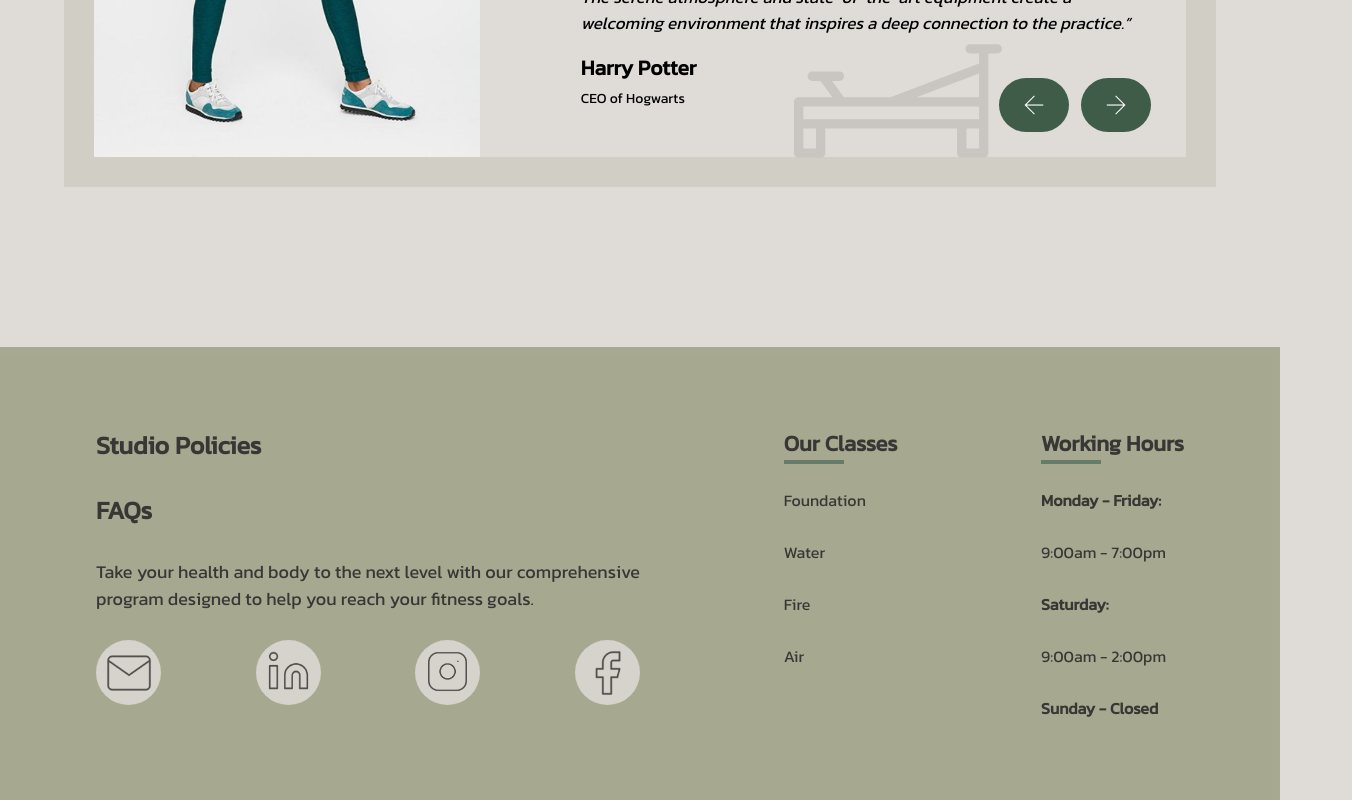
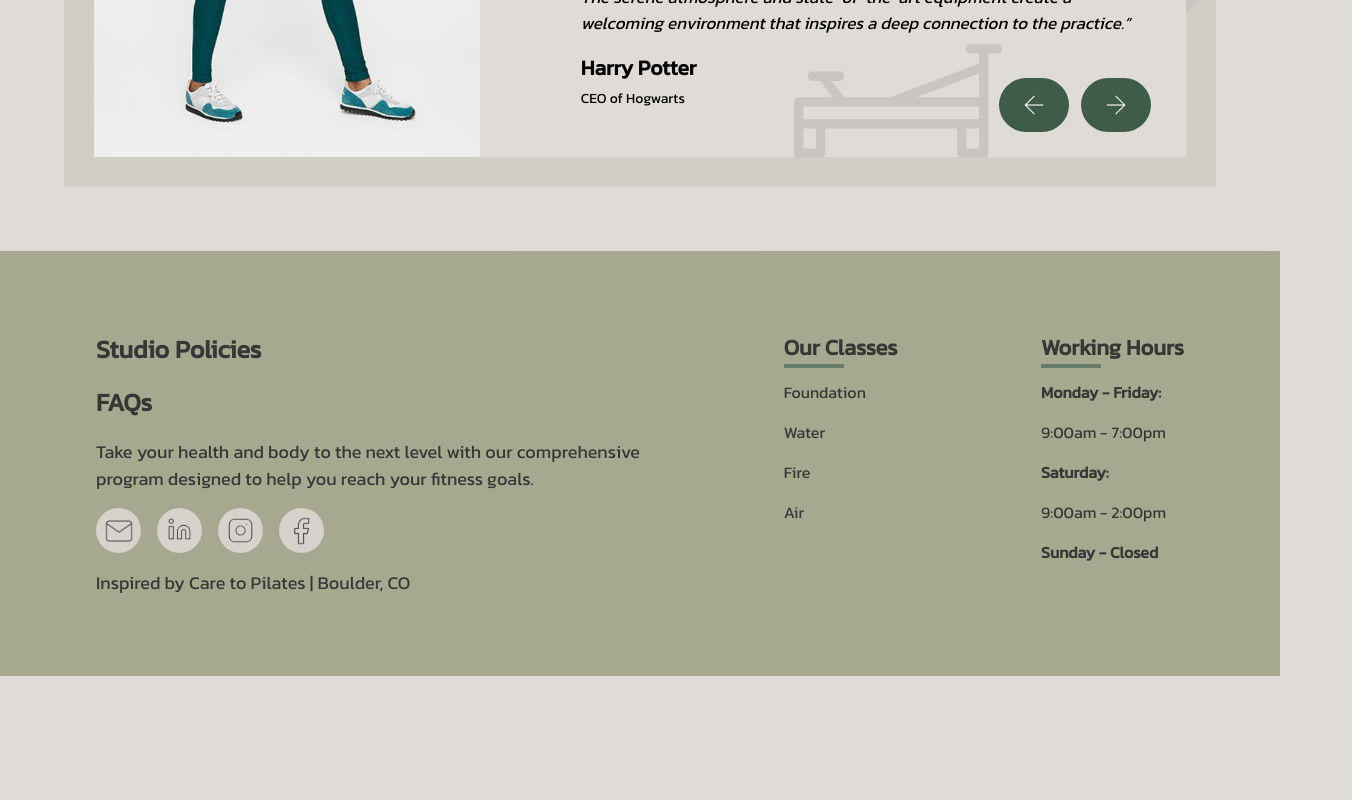
Before and after one commit to Carlie16604/Elevate, a React (Vite) app: page / in a window 1280 px wide. Shown: the part 3961-4761 px from the top of the page, 1352 px wide, since content can reach past the window. After the commit the page ends 4637 px from the top, so only its background shows below. Built offline with nearby package versions, Linux system fonts and the light colour scheme.

Commit message:
stylistic changes

```diff
--- a/src/index.css
+++ b/src/index.css
@@ -219,10 +219,10 @@ ul:hover a:hover ~ a:before {
 .reviewsRock {
   display: flex;
   z-index: -1;
-  width: 1160px;
-  height: 840px;
+  width: 1060px;
+  height: 740px;
   position: absolute;
-  margin: 5rem 0 0 12rem;
+  margin: 15rem 0 0 12rem;
 }
 
 .portals {
--- a/src/pages/Components/Footer.jsx
+++ b/src/pages/Components/Footer.jsx
@@ -10,47 +10,48 @@ const Footer = () => {
             <div className='bg-[#949978] opacity-[75%] z-[-1] py-[5rem] w-screen'>
                 <div className='container px-8'>
                     <div className='flex justify-between min620:flex-col min620:items-center min620:text-center min620:gap-[5rem]'>
-                        <div className='flex flex-col w-[50%] gap-7'>
+                        <div className='flex flex-col w-[50%] gap-4'>
                             {/* Logo here */}
                             <p className='text-[25px] font-bold'>Studio Policies</p>
                             <p className='text-[25px] font-bold'>FAQs</p>
                             <p className="text-[18px] color-[#000] font-medium opacity-100">
                             Take your health and body to the next level with our comprehensive program designed to help you reach your fitness goals.
                             </p>
-                            <div className='flex flex-wrap justify-between'>
-                                <div className='flex text-[20px] pt-2 w-[65px] h-[65px] justify-center  rounded-full bg-[#D4CFC9] hover:bg-[#fff] transition-colors delay-[25ms]'>
-                                    <img className='w-[50px] h-[50px] justify-center align-center' src={Mail} alt='mail'/>
+                            <div className='flex flex-wrap gap-4'>
+                                <div className='flex text-[20px] pt-2 w-[45px] h-[45px] justify-center  rounded-full bg-[#D4CFC9] hover:bg-[#fff] transition-colors delay-[25ms]'>
+                                    <img className='w-[30px] h-[30px] justify-center align-center' src={Mail} alt='mail'/>
                                 </div>
-                                <div className='flex text-[20px] pt-[9px] w-[65px] h-[65px] justify-center  rounded-full bg-[#D4CFC9] hover:bg-[#fff] transition-colors delay-[25ms]'>
-                                    <img className='w-[45px] h-[45px] justify-center align-center' src={LN} alt='Linkedin'/>
+                                <div className='flex text-[20px] pt-[9px] w-[45px] h-[45px] justify-center  rounded-full bg-[#D4CFC9] hover:bg-[#fff] transition-colors delay-[25ms]'>
+                                    <img className='w-[25px] h-[25px] justify-center align-center' src={LN} alt='Linkedin'/>
                                 </div>
-                                <div className='flex text-[20px] pt-[9px] w-[65px] h-[65px] justify-center  rounded-full bg-[#D4CFC9] hover:bg-[#fff] transition-colors delay-[25ms]'>
-                                    <img className='w-[45px] h-[45px] justify-center align-center' src={Insta} alt='Instagram'/>
+                                <div className='flex text-[20px] pt-[9px] w-[45px] h-[45px] justify-center  rounded-full bg-[#D4CFC9] hover:bg-[#fff] transition-colors delay-[25ms]'>
+                                    <img className='w-[27px] h-[27px] justify-center align-center' src={Insta} alt='Instagram'/>
                                 </div>
-                                <div className='flex text-[20px] pt-2 w-[65px] h-[65px] justify-center  rounded-full bg-[#D4CFC9] hover:bg-[#fff] transition-colors delay-[25ms]'>
-                                    <img className='w-[50px] h-[50px] justify-center align-center' src={FB} alt='Facebook'/>
+                                <div className='flex text-[20px] pt-2 w-[45px] h-[45px] justify-center rounded-full bg-[#D4CFC9] hover:bg-[#fff] transition-colors delay-[25ms]'>
+                                    <img className='w-[30px] h-[30px] -left-[1px] relative' src={FB} alt='Facebook'/>
                                 </div>
                             </div>
+                                <p className='text-[18px] font-medium '>Inspired by <a href='https://www.caretopilates.com/' className='hover:text-white transition-all'>Care to Pilates</a> | Boulder, CO</p>
                         </div>
-                        <div className='flex flex-col gap-7 relative'>
+                        <div className='flex flex-col gap-4 relative'>
                             <p className='text-[22px] font-bold footer-main'>
                                 Our Classes
                             </p>
                             <span className='top-[33px] absolute w-[60px] h-[4px] bg-[#3E5C47]'></span>
-                            <p className='text-[16px] hover:text-[#D4CFC9] cursor-pointer text-[#000] font-medium hover:font-bold'>
+                            <p className='text-[16px] hover:text-[#fff] transition-all cursor-pointer text-[#000] font-medium hover:font-bold'>
                                 Foundation
                             </p>
-                            <p className='text-[16px] hover:text-[#D4CFC9] cursor-pointer text-[#000] font-medium hover:font-bold'>
+                            <p className='text-[16px] hover:text-[#fff] transition-all cursor-pointer text-[#000] font-medium hover:font-bold'>
                                 Water
                             </p>
-                            <p className='text-[16px] hover:text-[#D4CFC9] cursor-pointer text-[#000] font-medium hover:font-bold'>
+                            <p className='text-[16px] hover:text-[#fff] transition-all cursor-pointer text-[#000] font-medium hover:font-bold'>
                                 Fire
                             </p>
-                            <p className='text-[16px] hover:text-[#D4CFC9] cursor-pointer text-[#000] font-medium hover:font-bold'>
+                            <p className='text-[16px] hover:text-[#fff] transition-all cursor-pointer text-[#000] font-medium hover:font-bold'>
                                 Air
                             </p>
                         </div>
-                        <div className='flex flex-col gap-7 relative'>
+                        <div className='flex flex-col gap-4 relative'>
                         <p className='text-[22px] font-bold footer-main'>
                                 Working Hours
                             </p>
--- a/src/pages/Reviews.jsx
+++ b/src/pages/Reviews.jsx
@@ -39,7 +39,7 @@ const Reviews = () => {
                         </div>
                     </div>
             </section>
-            <section className='my-[10rem] mx-auto'>
+            <section className='mt-[10rem] mb-[4rem] mx-auto'>
                 <div className='container'>
                     <div className='mt-[20rem] bg-[#94997833] p-[30px]'>
                         <div className='bg-[#DFDCD8] overflow-x-clip w-full h-[23rem] relative'>
```
